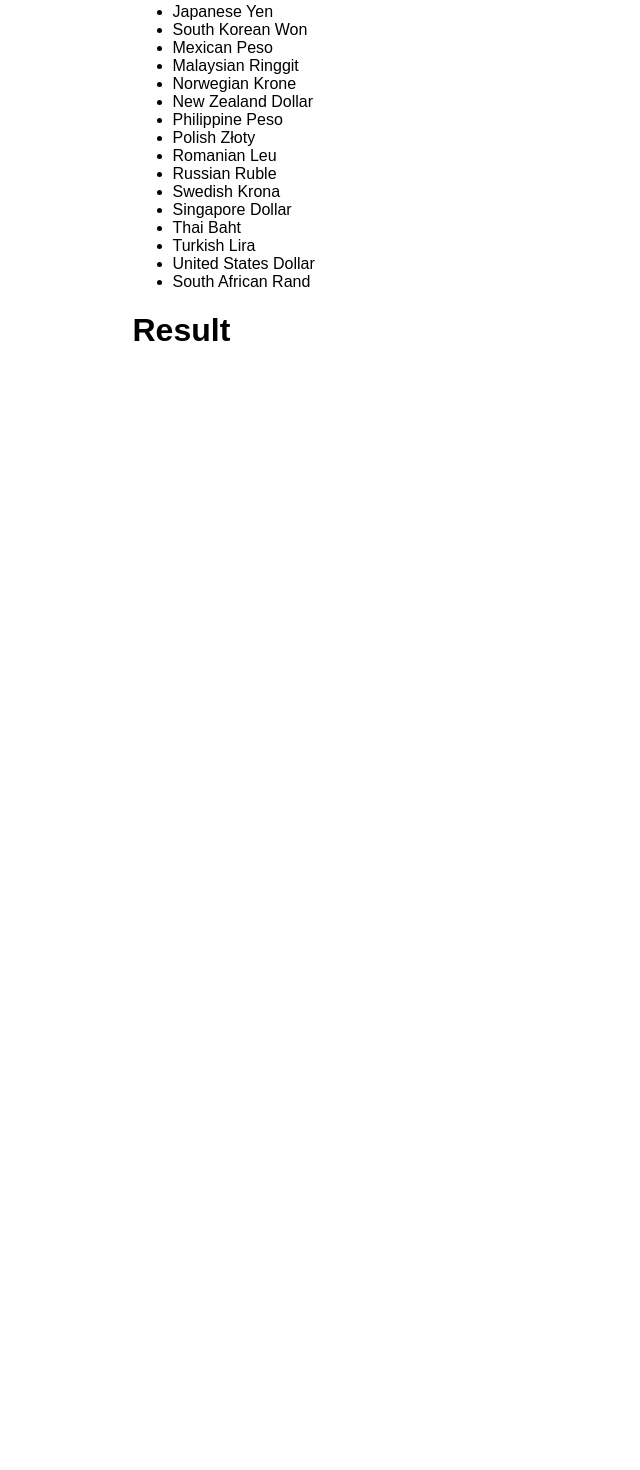
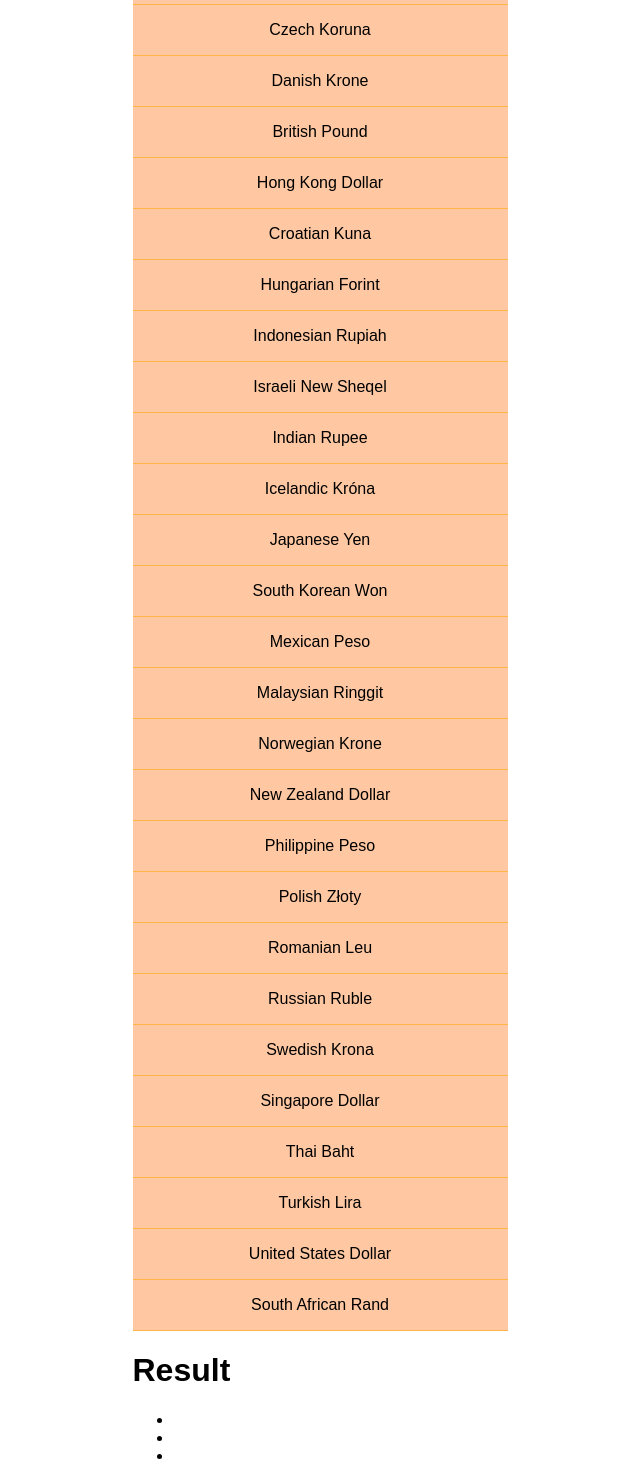
Before and after one commit to kevinhouguet/converter, a React (Vite) app: page / in a window 1280 px wide. Shown: the part 460-1930 px from the top of the page, without its empty margins (320-960 px from the left). Before the commit the page ends 831 px from the top, so only its background shows below. Built offline with nearby package versions, Linux system fonts and the light colour scheme.

Commit message:
retrieve calc and send it to result OK

```diff
--- a/src/Components/App/index.jsx
+++ b/src/Components/App/index.jsx
@@ -1,19 +1,43 @@
 import Currencies from '../Currencies'
 import Header from '../Header'
+import { useState } from 'react';
 import './styles.scss'
 
 import data from '../../data/currencies';
 
+
 function App() {
+	const [number, setNumber] = useState(null)
+	const [currency, setCurrency] = useState('')
+	const [result, setResult] = useState(null)
+
+	const handleClick = (rate, currency) => {
+		console.log(rate)
+		const valueInput = document.getElementById('number').value
+		const resultUser = valueInput * rate
+
+		setNumber(valueInput)
+		setCurrency(currency)
+		setResult(resultUser)
+	}
+
   return (
 	<div className="container">
 		<Header title="Converter"/>
-		<Currencies currencies={data}/>
+		<Currencies currencies={data} onClick={handleClick}/>
 		<div className="result">
 			<h1>Result</h1>
+			<div>
+				<ul>
+					<li>{number}</li>
+					<li>{result}</li>
+					<li>{currency}</li>
+				</ul>
+			</div>
 		</div>
 	</div>
   )
 }
 
+
 export default App
--- a/src/Components/Currencies/index.jsx
+++ b/src/Components/Currencies/index.jsx
@@ -2,14 +2,15 @@ import PropTypes from 'prop-types';
 import './styles.scss'
 import Currency from '../Currency'
 
-const Currencies = ({currencies}) => {
+const Currencies = ({currencies, onClick}) => {
 	return (
 		<div className="currencies">
-			<ul>
+			<ul className='currencies-list'>
 				{currencies.map(currency => (
 					<Currency
 						key={currency.name}
 						currency={currency}
+						onClick={onClick}
 					/>
 				))}
 			</ul>
--- a/src/Components/Currencies/styles.scss
+++ b/src/Components/Currencies/styles.scss
@@ -0,0 +1,7 @@
+.currencies {
+	&-list {
+		list-style: none;
+		margin: 0;
+		padding: 0;
+	}
+}
--- a/src/Components/Currency/index.jsx
+++ b/src/Components/Currency/index.jsx
@@ -1,9 +1,13 @@
 import PropTypes from 'prop-types'
 import './styles.scss'
 
-const Currency = ({currency}) => {
+const Currency = ({currency, onClick}) => {
 	return (
-		<li key={currency.name}>{currency.name}</li>
+		<li
+			className='currency'
+			onClick={(e) => onClick(currency.rate, currency.name)}
+		>
+			{currency.name}</li>
 	)
 }
 
--- a/src/Components/Currency/styles.scss
+++ b/src/Components/Currency/styles.scss
@@ -0,0 +1,11 @@
+.currency {
+	padding: 1rem;
+	text-align: center;
+	border-bottom: 1px solid #ffb646;
+	background-color: rgb(255, 146, 70, 0.5);
+}
+
+.currency:hover {
+	cursor: pointer;
+	background-color: #ffb646;
+}
--- a/src/Components/Header/index.jsx
+++ b/src/Components/Header/index.jsx
@@ -9,6 +9,7 @@ const Header = ({title}) => {
 				<label htmlFor="currency" className='header-form-label'>
 					<input
 						className='header-form-label-input'
+						id='number'
 						type="number"
 						step={0.01}
 						min={0.01}
```
